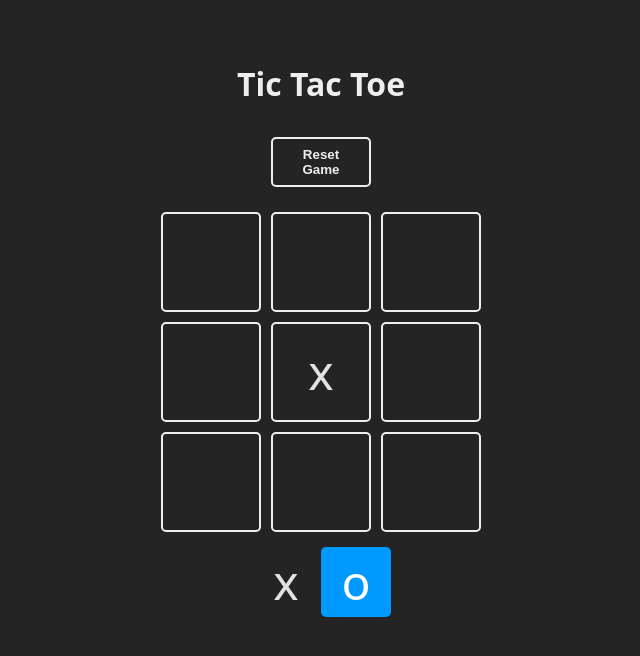
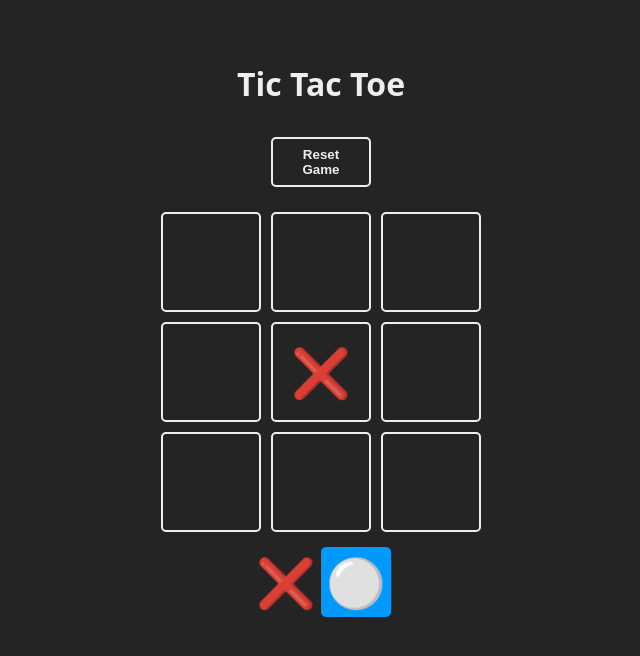
Before and after one commit to NelsonToroDev/TicTacToe, a React (Vite) app: page / in a window 1280 px wide. Both pictures are taken after a click on the element 640 px from the left and 372 px from the top of the page. Shown: the top 656 px of the page, without its empty margins (319-959 px from the left). Built offline with nearby package versions, Linux system fonts and the light colour scheme.

Commit message:
Extraxted to new components and utils

```diff
--- a/src/App.jsx
+++ b/src/App.jsx
@@ -1,38 +1,11 @@
 import { useState } from 'react'
 import confetti from 'canvas-confetti'
 import './App.css'
+import { Square } from './components/Square'
+import { TURNS } from "./constants.js";
+import { checkWinnerFrom, checkEndGame } from "./logic/board.js";
+import { WinnerModal } from "./components/WinnerModal";
 
-
-const TURNS = {
-  X: 'x',
-  O: 'o'
-}
-
-
-const Square = ({ children, isSelected, updateBoard, index }) => {
-  const className = `square ${isSelected ? 'is-selected' : ''}`
-
-  const handleClick = () => {
-    updateBoard(index)
-  }
-
-  return (
-    <div className={className} onClick={handleClick}>
-      {children}
-    </div>
-  )
-}
-
-const WINNER_COMBOS = [
-  [0, 1, 2],
-  [3, 4, 5],
-  [6, 7, 8],
-  [0, 3, 6],
-  [1, 4, 7],
-  [2, 5, 8],
-  [0, 4, 8],
-  [2, 4, 6]
-]
 
 
 function App () {
@@ -46,26 +19,6 @@ function App () {
     setBoard(Array(9).fill(null))
     setTurn(TURNS.X)
     setWinner(null)
-  }
-
-  const checkWinner = (boardToCheck) => {
-    // check all combos
-    for (const combo of WINNER_COMBOS) {
-      const [a, b, c] = combo
-      if (boardToCheck[a]
-        && boardToCheck[a] === boardToCheck[b]
-        && boardToCheck[a] === boardToCheck[c])
-      {
-        return boardToCheck[a]
-      }
-    }
-
-    return null;
-  }
-
-  const checkEndGame = (boardToCheck) => {
-    // check if all positions are different than null
-    return boardToCheck.every((square) => square !== null)
   }
 
   const updateBoard = (index) => {
@@ -82,7 +35,7 @@ function App () {
     setTurn(newTurn);
 
     // check winner
-    const newWinner = checkWinner(newBoard)
+    const newWinner = checkWinnerFrom(newBoard)
     if (newWinner) {
       confetti()
       setWinner(newWinner) //async call then winner will be not update asap
@@ -114,29 +67,8 @@ function App () {
         <Square isSelected={turn === TURNS.X}>{TURNS.X}</Square>
         <Square isSelected={turn === TURNS.O}>{TURNS.O}</Square>
       </section>
-      {
-        winner !== null && (
-          <section className='winner'>
-            <div>
-              <h2>
-                {
-                  winner === false
-                    ? 'Tie'
-                    : 'Winner is ' + winner
 
-                }
-              </h2>
-
-              <header className='win'>
-                {winner && <Square>{winner}</Square>}
-              </header>
-              <footer>
-                <button onClick={resetGame}>Start Again!</button>
-              </footer>
-            </div>
-          </section>
-        )
-      }
+      <WinnerModal resetGame={resetGame} winner={winner} />
     </main>
   )
 }
--- /dev/null
+++ b/src/components/Square.jsx
@@ -0,0 +1,14 @@
+
+export const Square = ({ children, isSelected, updateBoard, index }) => {
+  const className = `square ${isSelected ? 'is-selected' : ''}`
+
+  const handleClick = () => {
+    updateBoard(index)
+  }
+
+  return (
+    <div className={className} onClick={handleClick}>
+      {children}
+    </div>
+  )
+}
--- /dev/null
+++ b/src/components/WinnerModal.jsx
@@ -0,0 +1,23 @@
+import { Square } from "./Square"
+
+export function WinnerModal ({ resetGame, winner }) {
+  if (winner === null)
+    return null
+  const winnerText = winner === false ? 'Tie' : 'Won'
+  return (
+    <section className='winner'>
+      <div>
+        <h2>
+          {winnerText}
+        </h2>
+
+        <header className='win'>
+          {winner && <Square>{winner}</Square>}
+        </header>
+        <footer>
+          <button onClick={resetGame}>Start Again!</button>
+        </footer>
+      </div>
+    </section>
+  )
+}
--- /dev/null
+++ b/src/constants.js
@@ -0,0 +1,15 @@
+export const TURNS = {
+  X: '❌',
+  O: '⚪'
+}
+
+export const WINNER_COMBOS = [
+  [0, 1, 2],
+  [3, 4, 5],
+  [6, 7, 8],
+  [0, 3, 6],
+  [1, 4, 7],
+  [2, 5, 8],
+  [0, 4, 8],
+  [2, 4, 6]
+]
--- /dev/null
+++ b/src/logic/board.js
@@ -0,0 +1,22 @@
+import { WINNER_COMBOS } from '../constants.js'
+
+export const checkWinnerFrom = (boardToCheck) => {
+  // check all combos
+  for (const combo of WINNER_COMBOS) {
+    const [a, b, c] = combo
+    if (
+      boardToCheck[a] &&
+      boardToCheck[a] === boardToCheck[b] &&
+      boardToCheck[a] === boardToCheck[c]
+    ) {
+      return boardToCheck[a]
+    }
+  }
+
+  return null
+}
+
+export const checkEndGame = (boardToCheck) => {
+  // check if all positions are different than null
+  return boardToCheck.every((square) => square !== null)
+}
```
